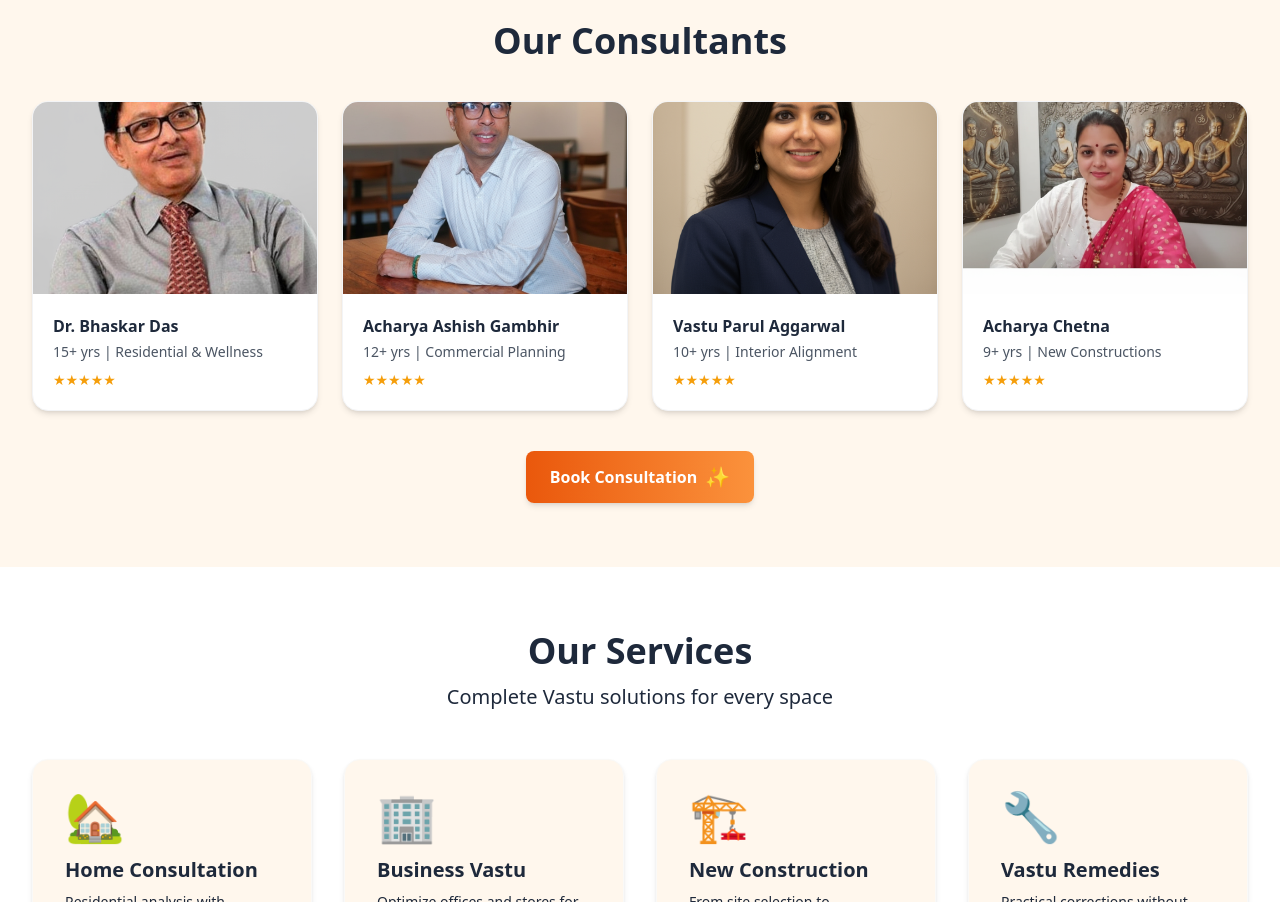
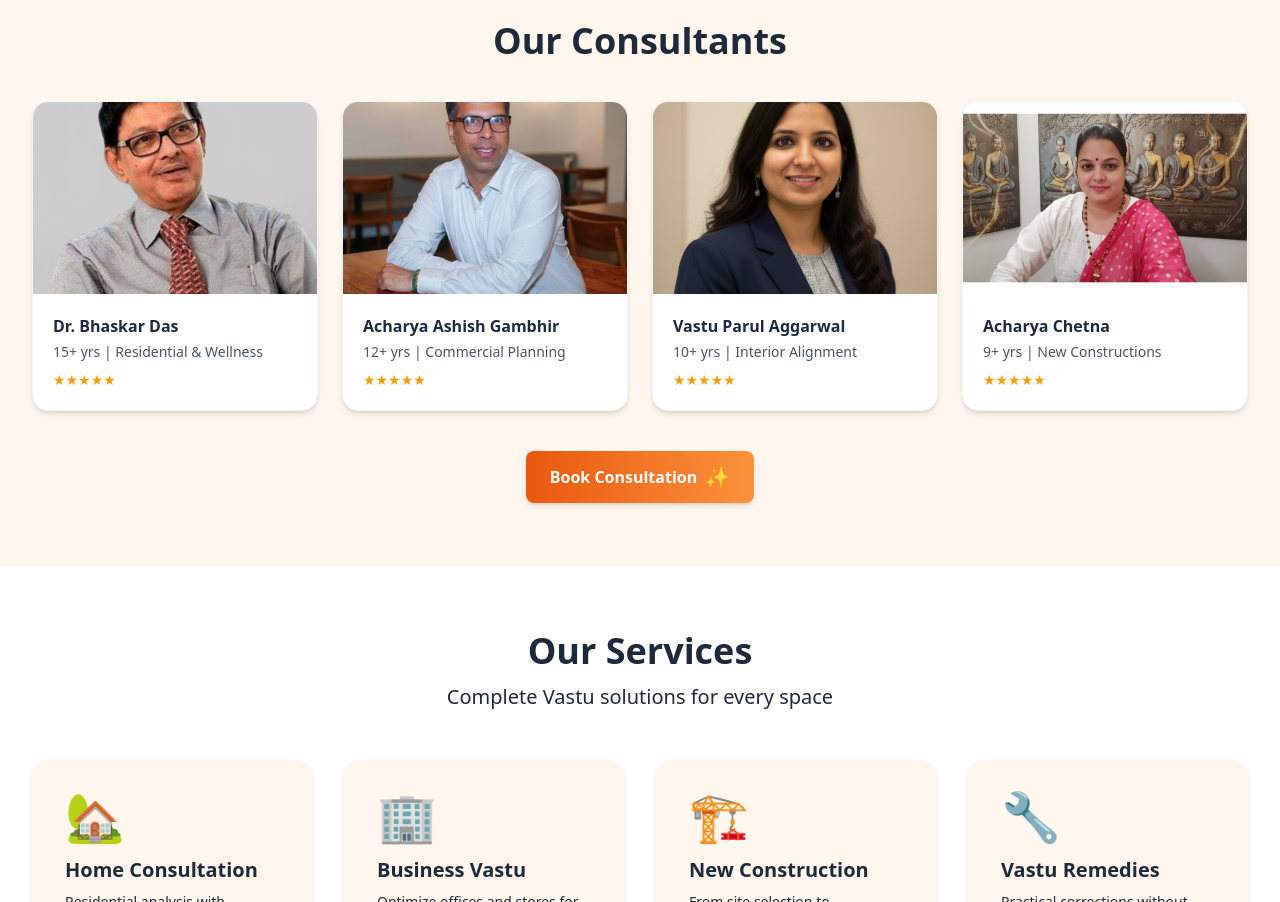
Before and after one commit to mahimamj/VASTU, a website: page landing.html in a window 1280 px wide. Shown: the part 859-1761 px from the top of the page. Drawn offline with nearby package versions, Linux system fonts and the light colour scheme.

Commit message:
Revert consultant image positioning changes

```diff
--- a/landing.html
+++ b/landing.html
@@ -480,7 +480,7 @@
             <div class="grid grid-cols-2 lg:grid-cols-4 gap-4 md:gap-6">
                 <div class="bg-white rounded-2xl shadow-md border border-gray-100 overflow-hidden">
                     <div class="h-32 md:h-48 bg-gray-100 overflow-hidden">
-                        <img src="BHASKAR DAS.png" alt="Dr. Bhaskar Das" class="w-full h-full object-cover" style="object-position: center 65%;">
+                        <img src="BHASKAR DAS.png" alt="Dr. Bhaskar Das" class="w-full h-full object-cover">
                     </div>
                     <div class="p-3 md:p-5">
                         <h3 class="font-semibold text-vastu-brown text-sm md:text-base">Dr. Bhaskar Das</h3>
@@ -490,7 +490,7 @@
                 </div>
                 <div class="bg-white rounded-2xl shadow-md border border-gray-100 overflow-hidden">
                     <div class="h-32 md:h-48 bg-gray-100 overflow-hidden">
-                        <img src="ASHISH.png" alt="Acharya Ashish Gambhir" class="w-full h-full object-cover" style="object-position: center 65%;">
+                        <img src="ASHISH.png" alt="Acharya Ashish Gambhir" class="w-full h-full object-cover">
                     </div>
                     <div class="p-3 md:p-5">
                         <h3 class="font-semibold text-vastu-brown text-sm md:text-base">Acharya Ashish Gambhir</h3>
@@ -500,7 +500,7 @@
                 </div>
                 <div class="bg-white rounded-2xl shadow-md border border-gray-100 overflow-hidden">
                     <div class="h-32 md:h-48 bg-gray-100 overflow-hidden">
-                        <img src="PARUL .png" alt="Vastu Parul Aggarwal" class="w-full h-full object-cover" style="object-position: center 65%;">
+                        <img src="PARUL .png" alt="Vastu Parul Aggarwal" class="w-full h-full object-cover">
                     </div>
                     <div class="p-3 md:p-5">
                         <h3 class="font-semibold text-vastu-brown text-sm md:text-base">Vastu Parul Aggarwal</h3>
@@ -510,7 +510,7 @@
                 </div>
                 <div class="bg-white rounded-2xl shadow-md border border-gray-100 overflow-hidden">
                     <div class="h-32 md:h-48 bg-gray-100 overflow-hidden">
-                        <img src="CHETNA JI.png" alt="Acharya Chetna" class="w-full h-full object-cover" style="object-position: center 65%;">
+                        <img src="CHETNA JI.png" alt="Acharya Chetna" class="w-full h-full object-cover">
                     </div>
                     <div class="p-3 md:p-5">
                         <h3 class="font-semibold text-vastu-brown text-sm md:text-base">Acharya Chetna</h3>
```
